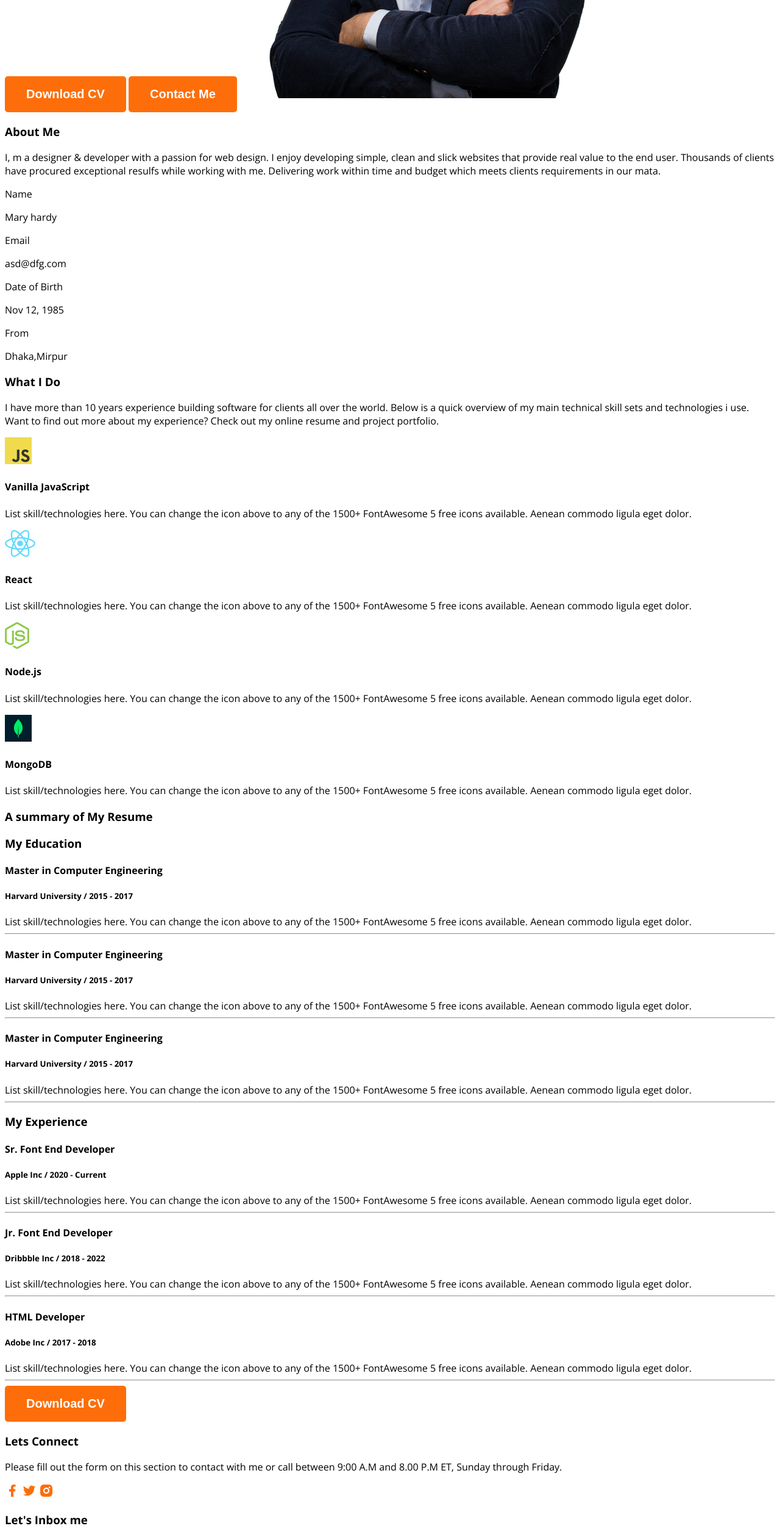
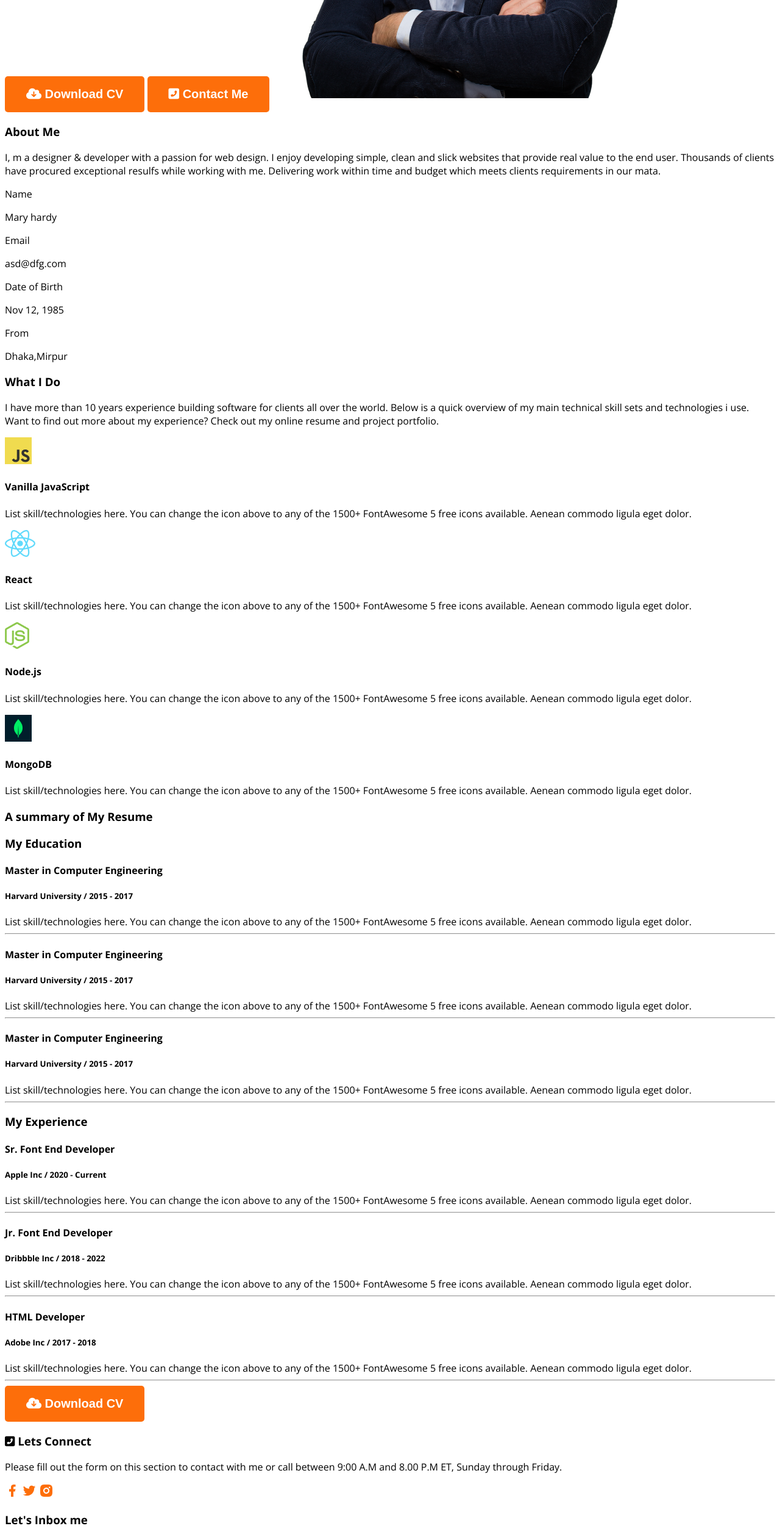
Before and after one commit to HossainBayazid/web-developer-portfolio, a plain HTML site: page index.html in a window 1280 px wide. Shown: the part 820-3340 px from the top of the page at 61% size. Drawn offline with nearby package versions, Linux system fonts and the light colour scheme.

Commit message:
added new edit

```diff
--- a/index.html
+++ b/index.html
@@ -8,6 +8,7 @@
 <link rel="preconnect" href="https://fonts.gstatic.com" crossorigin>
 <link href="https://fonts.googleapis.com/css2?family=Open+Sans:ital,wght@0,300..800;1,300..800&display=swap" rel="stylesheet">
  <link rel="stylesheet" href="styles/portfolio.css">
+ <script src="https://kit.fontawesome.com/95e50c3294.js" crossorigin="anonymous"></script>
 </head>
 <body class="open-sans-normal">
 
@@ -31,8 +32,8 @@
                <p class="banner-describtion">
                 Shot what able cold new see hold.Friendly as an betrayed formerly he. Morning because as to society behaved moments.
                </p>
-               <button class="btn-primary">Download CV</button>
-               <button class="btn-primary">Contact Me</button>
+               <button class="btn-primary"><i class="fa-solid fa-cloud-arrow-down"></i> Download CV</button>
+               <button class="btn-primary"><i class="fa-solid fa-square-phone-flip"></i> Contact Me</button>
           <img src="images/hardy.png" alt="This is Mary">
          </div>
  </header>
@@ -152,7 +153,7 @@
                  </div>
                     </div>
                     <div class="text-center resume-Download-CV">
-                    <button class="btn-primary">Download CV</button>
+                    <button class="btn-primary"><i class="fa-solid fa-cloud-arrow-down"></i> Download CV</button>
                     </div>
 
 
@@ -161,7 +162,7 @@
 
  <footer class="secondary-bg">
     <div class="footer-column">
-       <h3 class="section-title">Lets Connect</h3>
+       <h3 class="section-title"><i class="fa-solid fa-square-phone-flip"></i> Lets Connect</h3>
           <p>Please fill out the form on this section to contact with me or call between 9:00 A.M and 8.00 P.M ET, Sunday through Friday.</p>
 
     </div>
```
